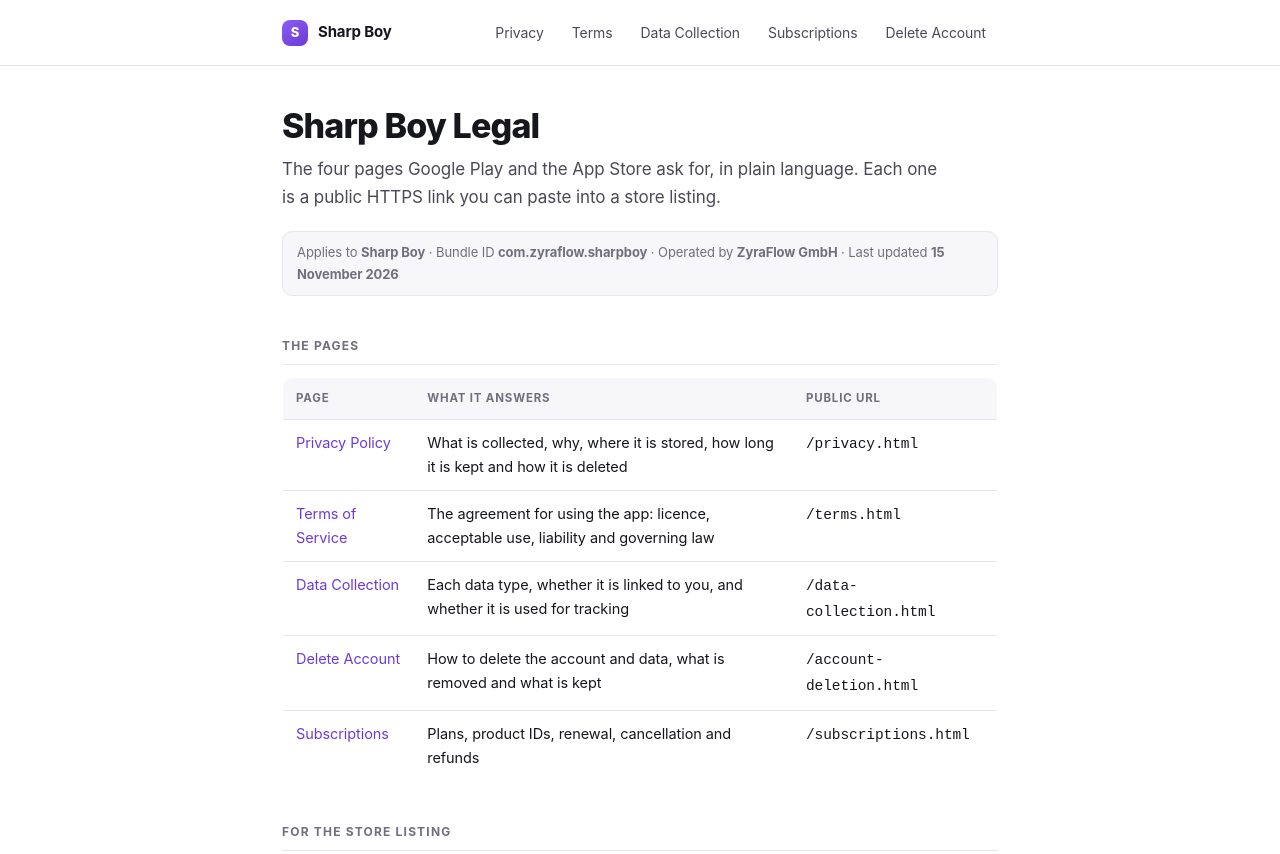
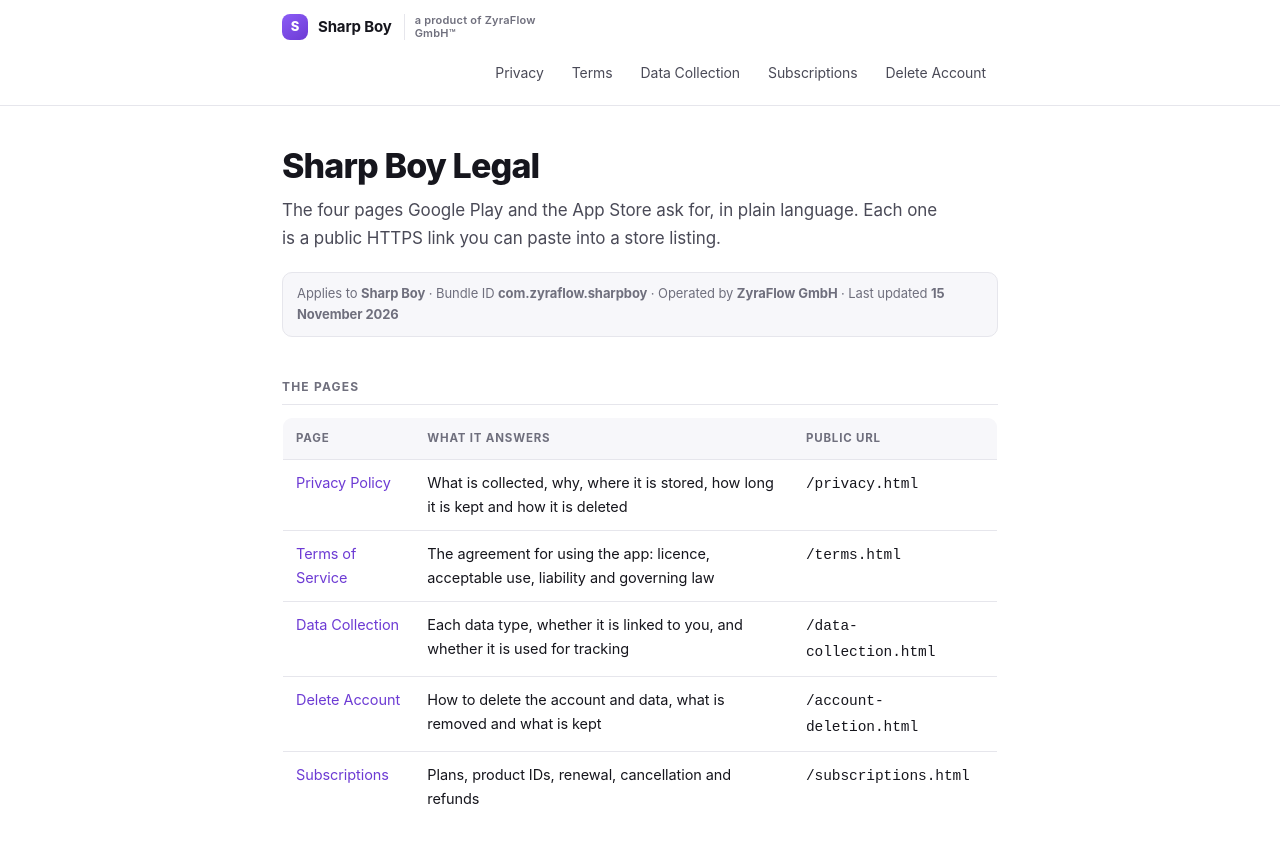
Before and after one commit to ronospace/sharpboy-legal, a plain HTML site: page index.html in a window 1280 px wide. Shown: the top 854 px of the page. Drawn offline with Linux system fonts and the light colour scheme.

Commit message:
Brand line: Sharp Boy, a product of ZyraFlow GmbH (tm)

```diff
--- a/index.html
+++ b/index.html
@@ -13,7 +13,7 @@
 <body>
 <header class="top">
   <div class="top-in">
-    <a class="brand" href="index.html"><span class="mark" aria-hidden="true">S</span>Sharp Boy</a>
+    <a class="brand" href="index.html"><span class="mark" aria-hidden="true">S</span>Sharp Boy<span class="by">a product of ZyraFlow GmbH&trade;</span></a>
     <nav aria-label="Legal">
       <a href="privacy.html">Privacy</a>
       <a href="terms.html">Terms</a>
@@ -55,7 +55,7 @@
 
 <footer>
   <div class="wrap">
-    <span>&copy; 2026 ZyraFlow GmbH. All rights reserved. Sharp Boy is a product of ZyraFlow GmbH.</span>
+    <span>&copy; 2026 ZyraFlow GmbH. All rights reserved. Sharp Boy, a product of ZyraFlow GmbH&trade;.</span>
     <nav aria-label="Footer">
       <a href="privacy.html">Privacy</a>
       <a href="terms.html">Terms</a>
--- a/style.css
+++ b/style.css
@@ -63,6 +63,18 @@ header.top {
 }
 
 .brand:hover { text-decoration: none; }
+
+.brand .by {
+  font-size: 11px;
+  font-weight: 600;
+  letter-spacing: 0.02em;
+  color: var(--muted);
+  padding-left: 10px;
+  margin-left: 2px;
+  border-left: 1px solid var(--line);
+  line-height: 1.2;
+  max-width: 150px;
+}
 
 .mark {
   width: 26px;
@@ -243,5 +255,6 @@ footer a { color: var(--ink2); }
   .lede { font-size: 16px; }
   main.wrap { padding-top: 28px; padding-bottom: 56px; }
   .top nav { width: 100%; margin-left: 0; }
+  .brand .by { max-width: none; font-size: 10.5px; }
   th, td { padding: 9px 10px; font-size: 13.5px; }
 }
```
Also changed, not shown: account-deletion.html (+2 -2 lines), data-collection.html (+2 -2 lines), privacy.html (+2 -2 lines), subscriptions.html (+2 -2 lines), terms.html (+2 -2 lines).
